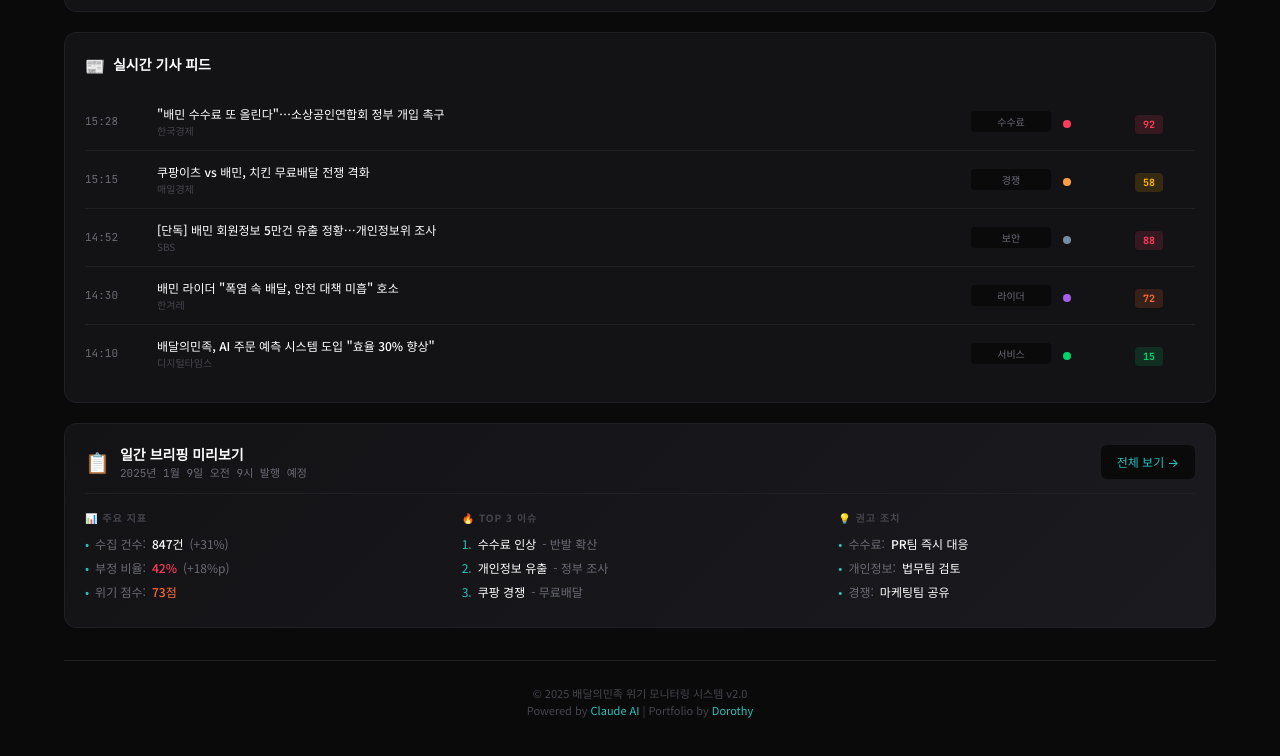
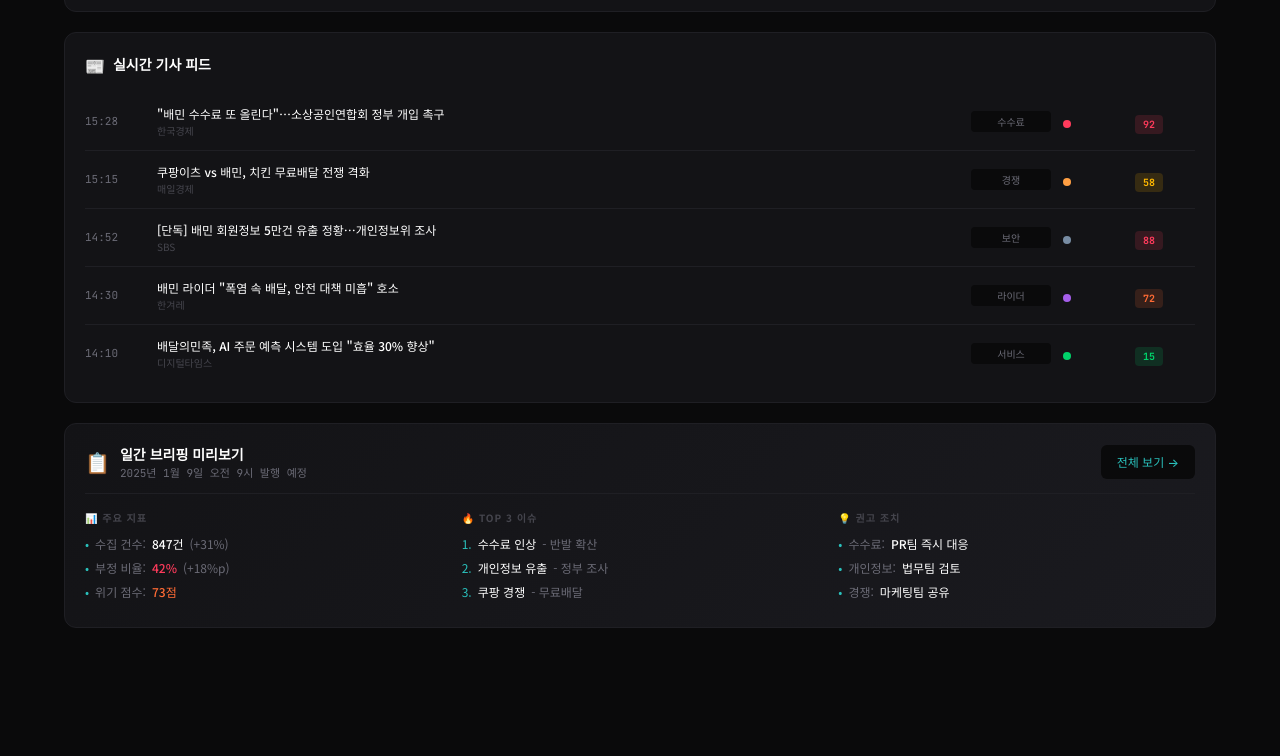
Before and after one commit to dorothylee1/baemin-risk-monitor, a plain HTML site: page index.html in a window 1280 px wide. Shown: the part 1508-2264 px from the top of the page. After the commit the page ends 2160 px from the top, so only its background shows below. Drawn offline with nearby package versions, Linux system fonts and the light colour scheme.

Commit message:
Update index.html

```diff
--- a/index.html
+++ b/index.html
@@ -769,21 +769,6 @@
             height: 200px;
             position: relative;
         }
-
-        /* Footer */
-        .footer {
-            text-align: center;
-            padding: 24px;
-            color: var(--text-muted);
-            font-size: 11px;
-            border-top: 1px solid var(--border);
-            margin-top: 32px;
-        }
-
-        .footer a {
-            color: var(--primary);
-            text-decoration: none;
-        }
     </style>
 </head>
 <body>
@@ -1208,11 +1193,6 @@
             </div>
         </div>
 
-        <!-- Footer -->
-        <footer class="footer">
-            <p>© 2025 배달의민족 위기 모니터링 시스템 v2.0</p>
-            <p>Powered by <a href="#">Claude AI</a> | Portfolio by <a href="#">Dorothy</a></p>
-        </footer>
     </div>
 
     <script>
```
